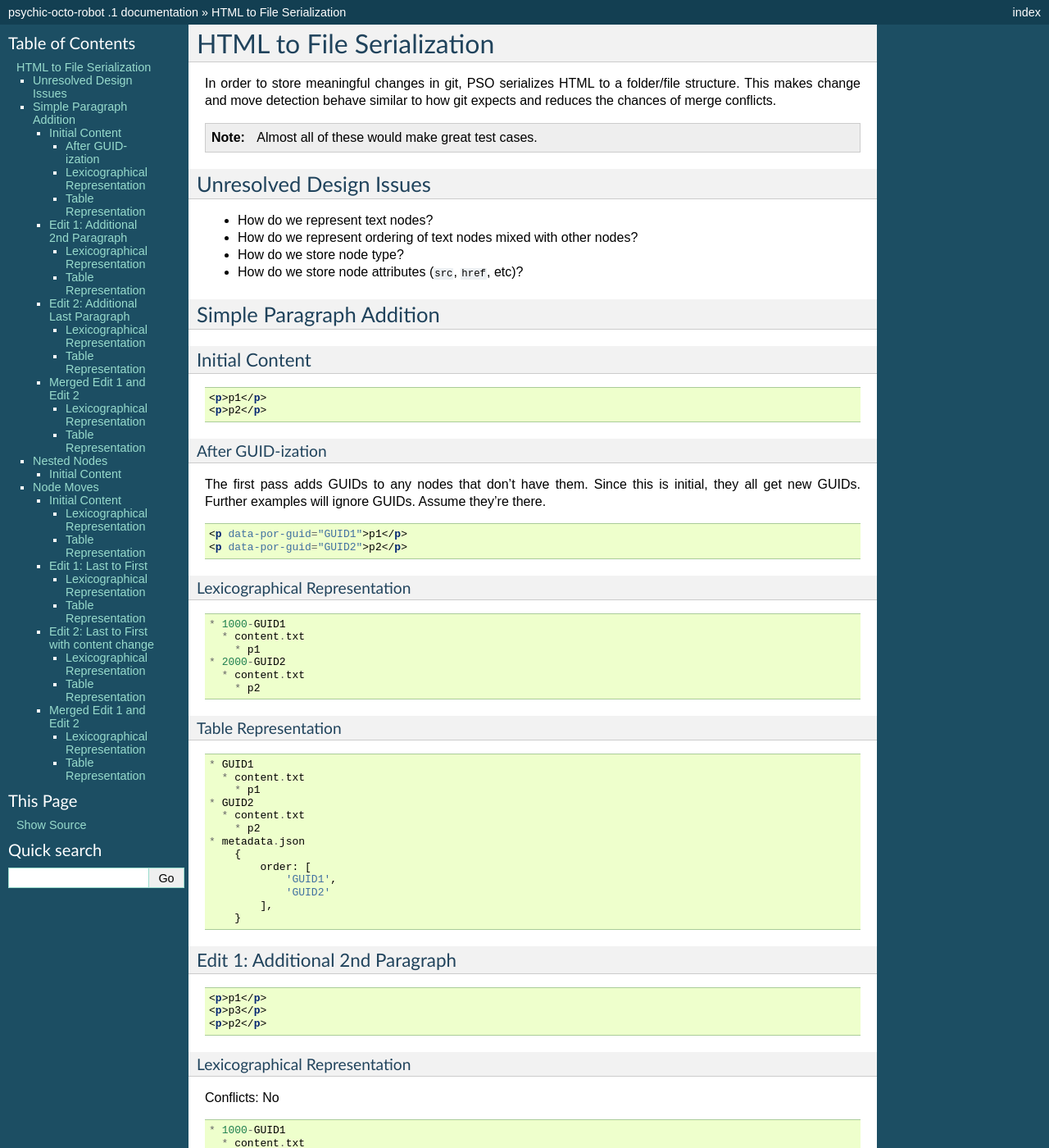
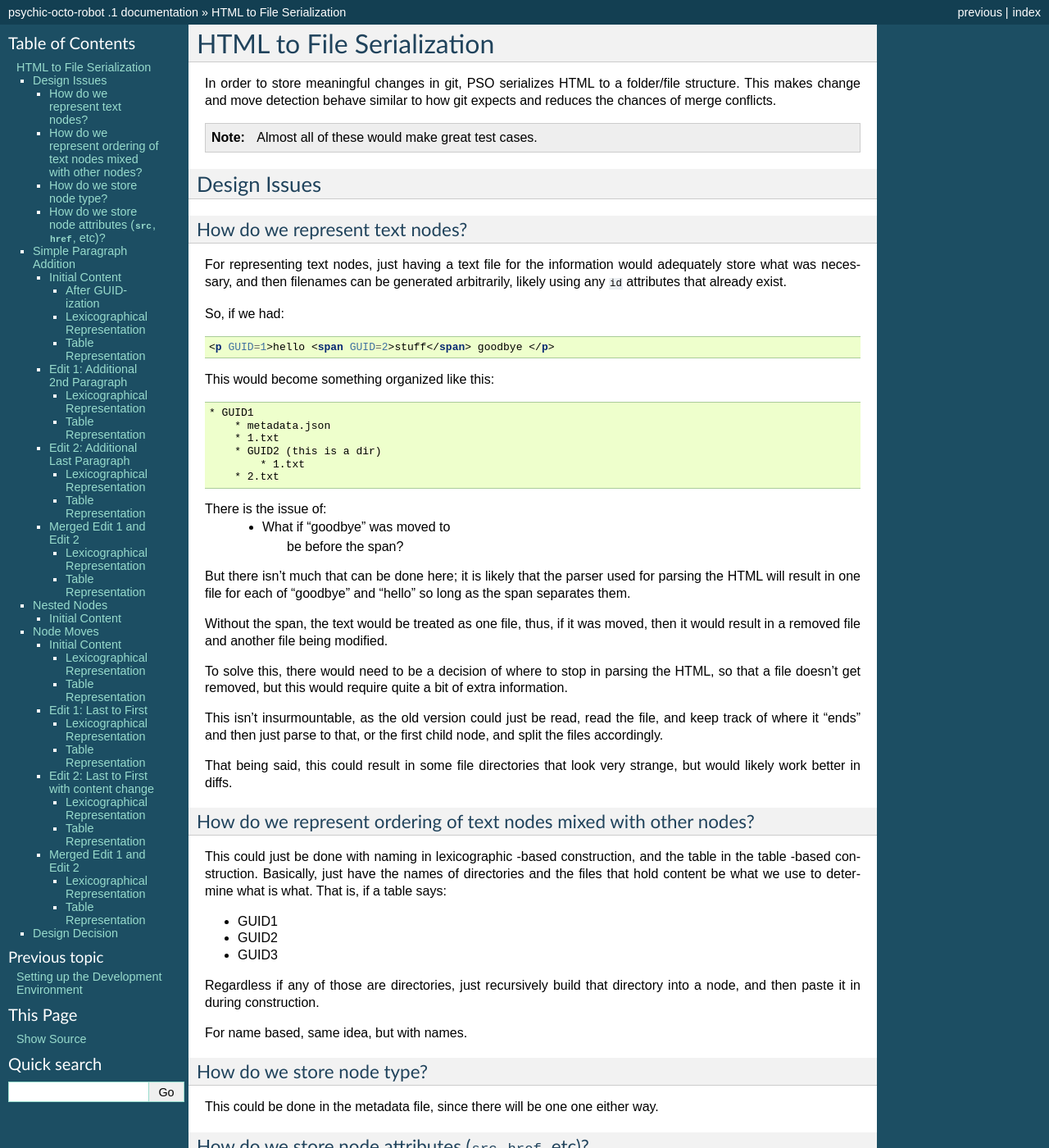
Before and after one commit to PolicyStat/gitlit, a Sphinx documentation site: the page built from docs/sphinx/html-to-file-serialization.rst, in a window 1280 px wide and 1400 px high. Shown: the whole window at 82% size. Built offline with Sphinx 7.4.7, drawn with Linux system fonts in a browser that asks for light colours; some of the changed text lies outside the part shown.

Commit message:
updated sphinx documentation for table-based conversation

```diff
--- a/docs/sphinx/html-to-file-serialization.rst
+++ b/docs/sphinx/html-to-file-serialization.rst
@@ -14,16 +14,102 @@ and reduces the chances of merge conflicts.
     Almost all of these
     would make great test cases.
 
-************************
-Unresolved Design Issues
-************************
+*************
+Design Issues
+*************
 
-* How do we represent text nodes?
-* How do we represent ordering
-  of text nodes mixed with other nodes?
-* How do we store node type?
-* How do we store node attributes
-  (``src``, ``href``, etc)?
+
+How do we represent text nodes?
+===============================
+
+For representing text nodes, just having a
+text file for the information would
+adequately store what was necessary, and
+then filenames can be generated arbitrarily,
+likely using any ``id`` attributes that already
+exist.
+
+So, if we had:
+
+.. code-block:: html
+
+    <p GUID=1>hello <span GUID=2>stuff</span> goodbye </p>
+
+
+This would become something organized like this:
+
+.. code-block:: html
+
+    * GUID1
+        * metadata.json
+        * 1.txt
+        * GUID2 (this is a dir)
+            * 1.txt
+        * 2.txt
+
+There is the issue of:
+    * What if "goodbye" was moved to
+        be before the span?
+
+But there isn't much that can be done here;
+it is likely that the parser used for parsing
+the HTML will result in one file for each of
+"goodbye" and "hello" so long as the span
+separates them.
+
+Without the span, the text would be treated as
+one file, thus, if it was moved, then it would
+result in a removed file and another file being
+modified.
+
+To solve this, there would need to be a
+decision of where to stop in parsing the HTML,
+so that a file doesn't get removed, but this
+would require quite a bit of extra information.
+
+This isn't insurmountable, as the old version
+could just be read, read the file, and keep
+track of where it "ends" and then just parse
+to that, or the first child node, and split
+the files accordingly.
+
+That being said, this could result in some file
+directories that look very strange, but would
+likely work better in diffs.
+
+How do we represent ordering of text nodes mixed with other nodes?
+==================================================================
+
+This could just be done with naming in lexicographic
+-based construction, and the table in the table
+-based construction. Basically, just have the
+names of directories and the files that hold
+content be what we use to determine what is
+what. That is, if a table says:
+
+* GUID1
+* GUID2
+* GUID3
+
+Regardless if any of those are directories,
+just recursively build that directory into
+a node, and then paste it in during construction.
+
+For name based, same idea, but with names.
+
+
+How do we store node type?
+==========================
+
+This could be done in the metadata file,
+since there will be one one either way.
+
+How do we store node attributes (``src``, ``href``, etc)?
+=========================================================
+
+Same as node type, metadata file would
+work well for this.
+
 
 *************************
 Simple Paragraph Addition
@@ -55,7 +141,7 @@ Assume they're there.
 Lexicographical Representation
 ------------------------------
 
-.. code-block::
+.. code-block:: markdown
 
     * 1000-GUID1
       * content.txt
@@ -67,7 +153,7 @@ Lexicographical Representation
 Table Representation
 --------------------
 
-.. code-block::
+.. code-block:: markdown
 
     * GUID1
       * content.txt
@@ -97,7 +183,7 @@ Lexicographical Representation
 
 Conflicts: No
 
-.. code-block::
+.. code-block:: markdown
 
     * 1000-GUID1
       * content.txt
@@ -114,7 +200,7 @@ Table Representation
 
 Conflicts: No
 
-.. code-block::
+.. code-block:: markdown
 
     * GUID1
       * content.txt
@@ -151,7 +237,7 @@ Lexicographical Representation
 
 Conflicts: No
 
-.. code-block::
+.. code-block:: markdown
 
     * 1000-GUID1
       * content.txt
@@ -168,7 +254,7 @@ Table Representation
 
 Conflicts: No
 
-.. code-block::
+.. code-block:: markdown
 
     * GUID1
       * content.txt
@@ -206,7 +292,7 @@ Lexicographical Representation
 
 Conflicts: No
 
-.. code-block::
+.. code-block:: markdown
 
     * 1000-GUID1
       * content.txt
@@ -226,7 +312,7 @@ Table Representation
 
 Conflicts: Yes. In ``metadata.json``.
 
-.. code-block::
+.. code-block:: markdown
 
     * GUID1
       * content.txt
@@ -279,7 +365,7 @@ Initial Content
 Lexicographical Representation
 ------------------------------
 
-.. code-block::
+.. code-block:: markdown
 
     * 1000-GUID1
       * content.txt
@@ -297,7 +383,7 @@ Lexicographical Representation
 Table Representation
 --------------------
 
-.. code-block::
+.. code-block:: markdown
 
     * GUID1
       * content.txt
@@ -336,7 +422,7 @@ Lexicographical Representation
 
 Conflicts: No
 
-.. code-block::
+.. code-block:: markdown
 
     * 0500-GUID4
       * content.txt
@@ -356,7 +442,7 @@ Table Representation
 
 Conflicts: No
 
-.. code-block::
+.. code-block:: markdown
 
     * GUID1
       * content.txt
@@ -395,7 +481,7 @@ Lexicographical Representation
 
 Conflicts: No
 
-.. code-block::
+.. code-block:: markdown
 
     * 0500-GUID4
       * content.txt
@@ -415,7 +501,7 @@ Table Representation
 
 Conflicts: No
 
-.. code-block::
+.. code-block:: markdown
 
     * GUID1
       * content.txt
@@ -458,7 +544,7 @@ Lexicographical Representation
 Conflicts: No. Not if content and move
 are separate commits.
 
-.. code-block::
+.. code-block:: markdown
 
     * 0500-GUID4
       * content.txt
@@ -478,7 +564,7 @@ Table Representation
 
 Conflicts: No
 
-.. code-block::
+.. code-block:: markdown
 
     * GUID1
       * content.txt
@@ -501,3 +587,17 @@ Conflicts: No
                 'GUID3'
             ],
         }
+
+
+***************
+Design Decision
+***************
+
+Psychic-Octo-Robot keeps track of the
+order that the nodes should be constructed
+via the table-method. This has the simplest
+base case, and stays simple even when
+complexity is added through commits.
+
+For any in-depth discussion of why, see
+`this git issue <https://github.com/PolicyStat/psychic-octo-robot/issues/18>`_
--- a/docs/sphinx/index.rst
+++ b/docs/sphinx/index.rst
@@ -15,6 +15,7 @@ Contents:
    ProblemStatement
    FeatureList
    developmentSetup
+   html-to-file-serialization
 
 
 Indices and tables
```
